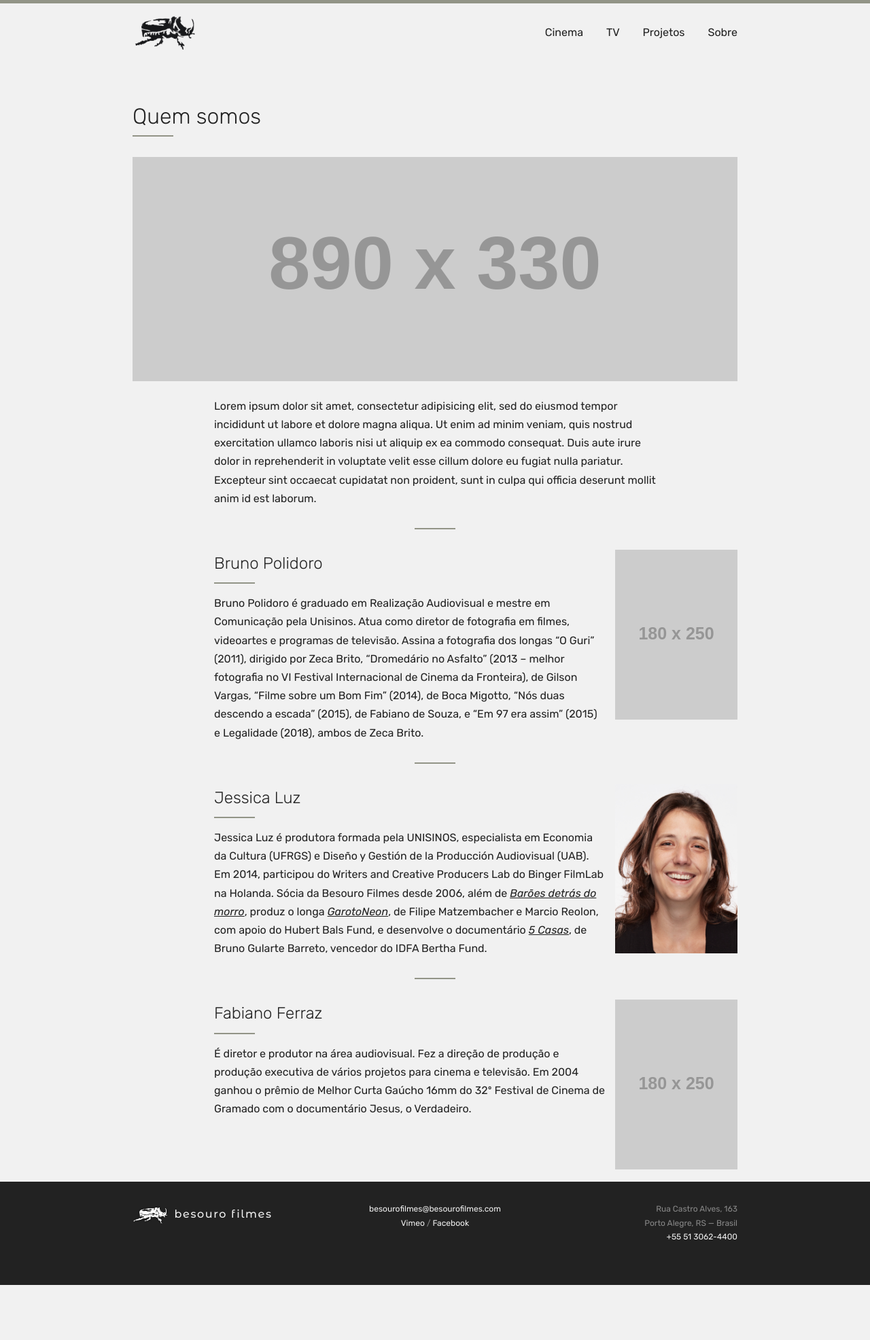
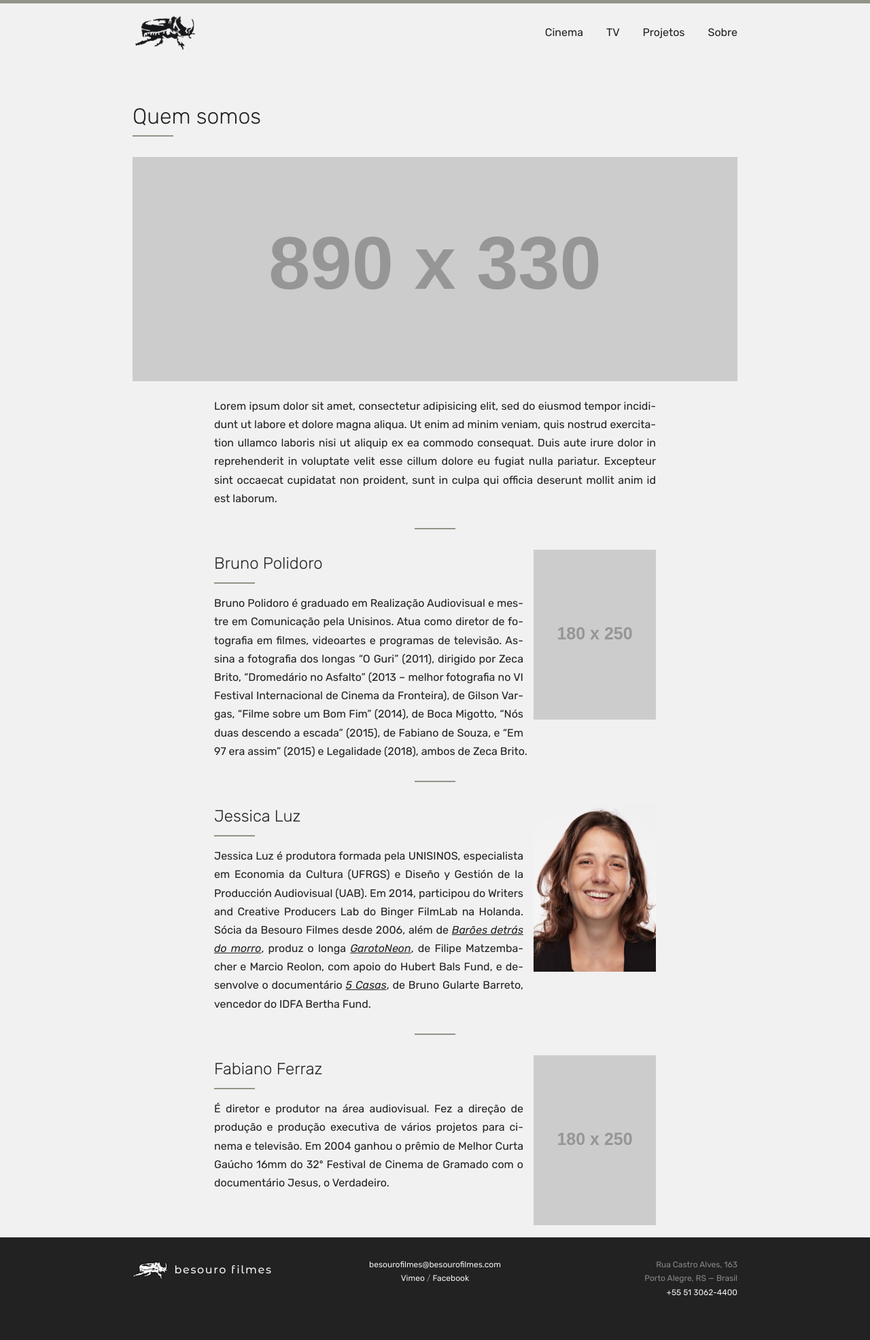
Before and after one commit to arthrfrts/besouro, a Jekyll site: the page built from sobre.md, in a window 1280 px wide. Shown: the whole page at 68% size. Built offline with Jekyll 4.4.1, drawn with Linux system fonts in a browser that asks for light colours; before the commit the page ends 1891 px from its top, so only the background shows below that.

Commit message:
About Us page adjustments.

```diff
--- a/_sass/_elements.scss
+++ b/_sass/_elements.scss
@@ -63,30 +63,26 @@ figure {
 
     &.right {
       float: right;
-      margin-right: -($spacing-unit * 4);
       margin-left: $spacing-unit / 2;
       margin-bottom: $spacing-unit / 3;
-
-      @include media-query($on-laptop) {
-        margin-right: 0;
-      }
     }
 
     &.left {
       float: left;
-      margin-left: -($spacing-unit * 4);
       margin-right: $spacing-unit / 2;
       margin-bottom: $spacing-unit / 3;
-
-      @include media-query($on-laptop) {
-        margin-left: 0;
-      }
     }
 
     @include media-query($on-laptop) {
       &.left,
       &.right {
         max-width: 50%;
+      }
+
+      &.left {
+        margin-left: $spacing-unit / 2;
+        margin-right: 0;
+        float: right;
       }
     }
   }
--- a/_sass/_layout.scss
+++ b/_sass/_layout.scss
@@ -210,6 +210,8 @@ body {
   .page-content {
     margin-left: $spacing-unit * 4;
     margin-right: $spacing-unit * 4;
+    text-align: justify;
+    hyphens: auto;
 
     @include media-query($on-palm) {
       margin-left: 0;
```
